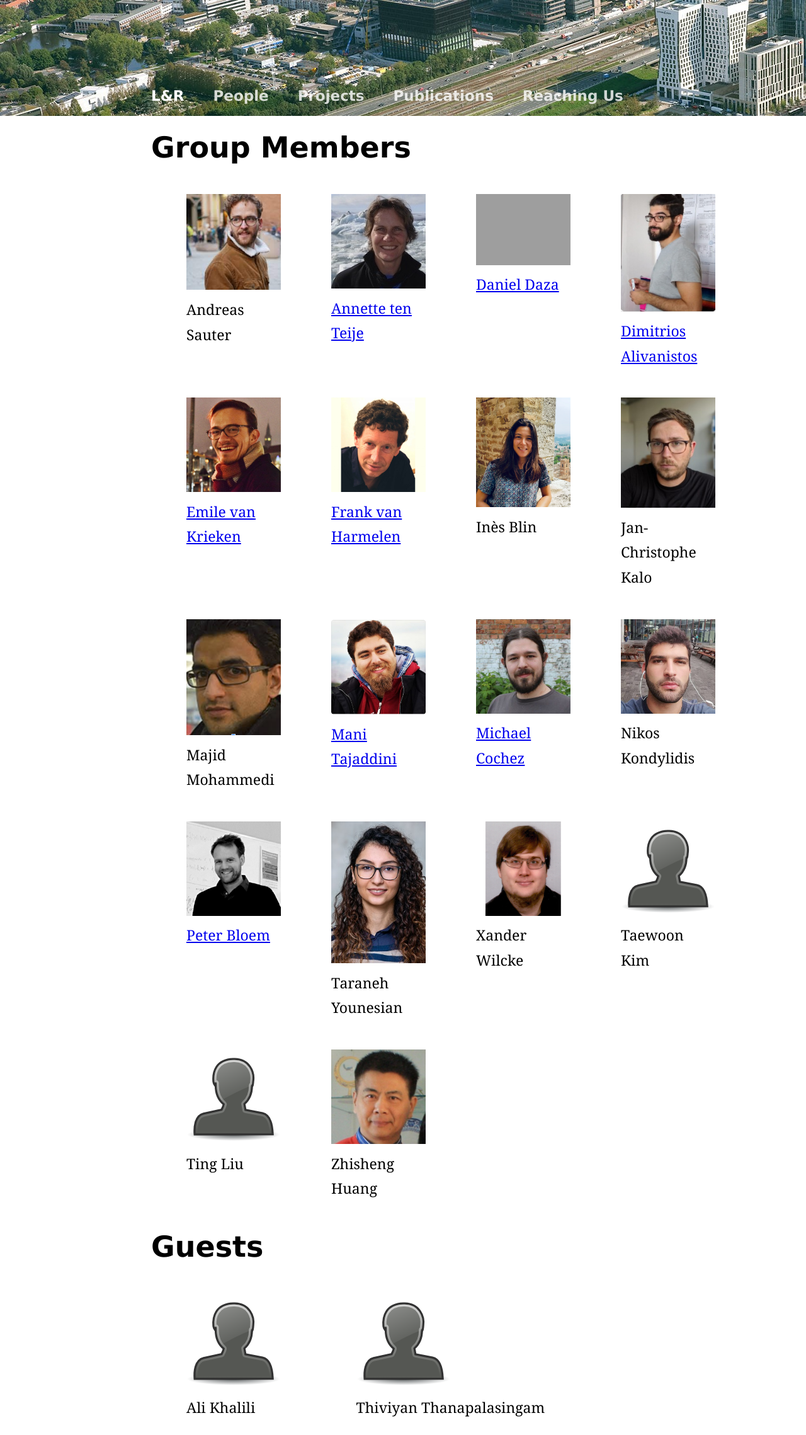
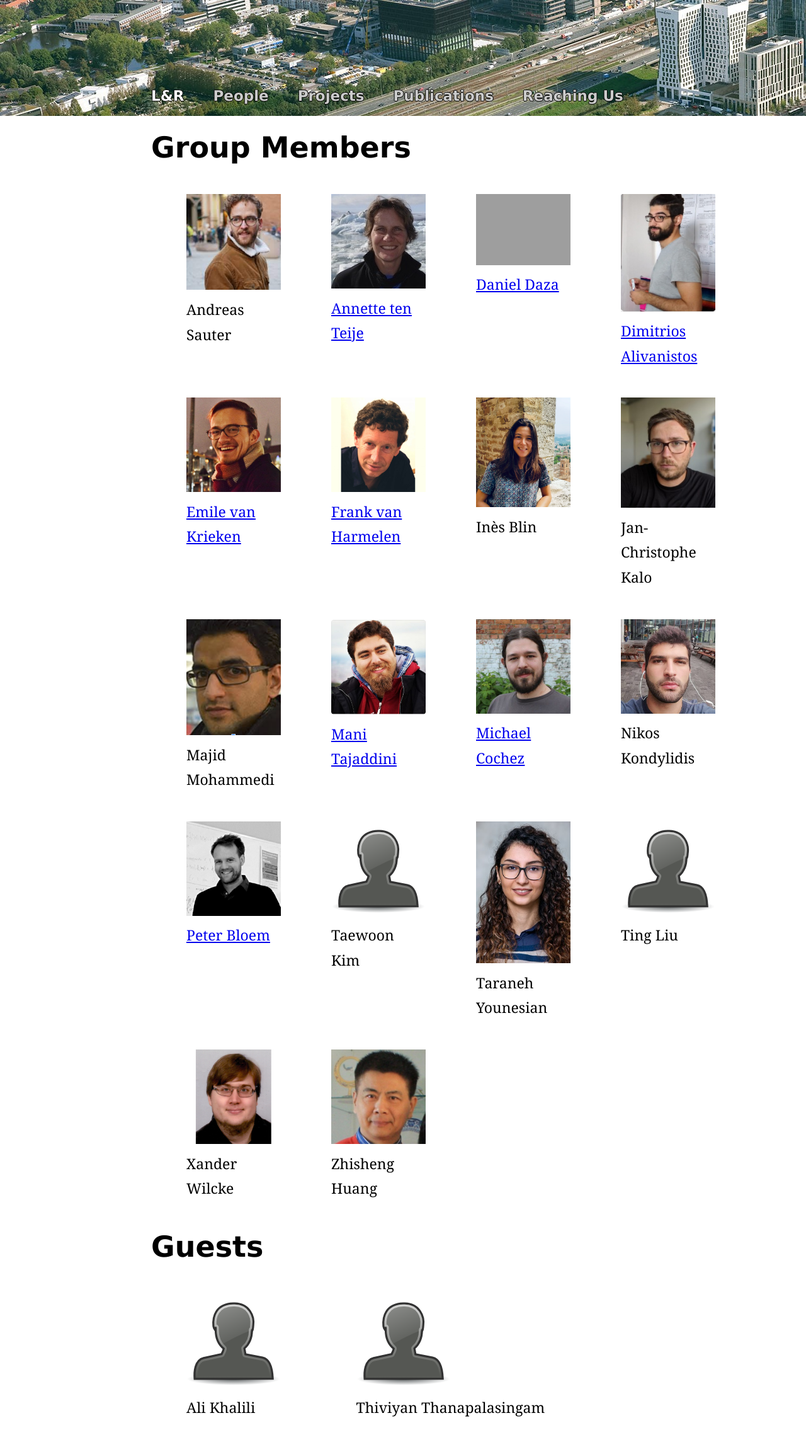
Before and after one commit to lr-vu/siteOLD, a Jekyll site: the page built from people/index.md, in a window 1280 px wide. Shown: the whole page at 63% size. Built offline with Jekyll 4.4.1, drawn with Linux system fonts in a browser that asks for light colours; our own code applies the rules of GitHub Pages for plain Markdown files.

Commit message:
updated people

```diff
--- a/people/index.md
+++ b/people/index.md
@@ -5,52 +5,79 @@
 # Group Members #
 
 <div class="people_gallery">
-
-    <!-- <figure><img src="{{ site.baseurl }}images/members/Al.png" class="people_gallery__img" alt="Image 1">
-<figcaption>Al Idrissou</figcaption>
-    </figure> -->
-<figure><img src="{{ site.baseurl }}images/members/Andreas.png" class="people_gallery__img" alt="Image 1">
-<figcaption>Andreas Sauter</figcaption>
-    </figure><figure><img src="{{ site.baseurl }}images/members/Annette.jpg" class="people_gallery__img" alt="Image 1">
-<figcaption><a href="https://www.cs.vu.nl/~annette/">Annette ten Teije</a></figcaption>
-    </figure><figure><img src="{{ site.baseurl }}images/members/Daniel.png" class="people_gallery__img" alt="Image 1">
-<figcaption><a href="https://dfdazac.github.io/">Daniel Daza</a></figcaption>
-    </figure><figure><img src="{{ site.baseurl }}images/members/Dimitris.png" class="people_gallery__img" alt="Image 1">
-<figcaption><a href="https://dimitrisalivas.github.io/">Dimitrios Alivanistos</a></figcaption>
-    </figure><figure><img src="{{ site.baseurl }}images/members/Emile.jpg" class="people_gallery__img" alt="Image 1">
-<figcaption><a href="https://emilevankrieken.com/">Emile van Krieken</a></figcaption>
-    </figure><figure><img src="{{ site.baseurl }}images/members/Frank.jpg" class="people_gallery__img" alt="Image 1">
-<figcaption><a href="https://www.cs.vu.nl/~frankh/">Frank van Harmelen</a></figcaption>
-    </figure><figure><img src="{{ site.baseurl }}images/members/Ines.png" class="people_gallery__img" alt="Image 1">
-<figcaption>Inès Blin</figcaption>
-    </figure><figure><img src="{{ site.baseurl }}images/members/JC.png" class="people_gallery__img" alt="Image 1">
-<figcaption>Jan-Christophe Kalo</figcaption>
-    </figure><figure><img src="{{ site.baseurl }}images/members/Majid.png" class="people_gallery__img" alt="Image 1">
-<figcaption>Majid Mohammedi</figcaption>
-    </figure><figure><img src="{{ site.baseurl }}images/members/Mani.png" class="people_gallery__img" alt="Image 1">
-<figcaption><a href="https://www.tudelft.nl/ewi/over-de-faculteit/afdelingen/intelligent-systems/interactive-intelligence/people/current-group-members/mani-tajaddini">Mani Tajaddini</a></figcaption>
-    </figure><figure><img src="{{ site.baseurl }}images/members/Michael.jpg" class="people_gallery__img" alt="Image 1">
-<figcaption><a href="https://www.cochez.nl/">Michael Cochez</a></figcaption>
-    </figure><figure><img src="{{ site.baseurl }}images/members/Nikos.png" class="people_gallery__img" alt="Image 1">
-<figcaption>Nikos Kondylidis</figcaption>
-    </figure><figure><img src="{{ site.baseurl }}images/members/Peter.jpg" class="people_gallery__img" alt="Image 1">
-<figcaption><a href="http://peterbloem.nl/">Peter Bloem</a></figcaption>
-    </figure><figure><img src="{{ site.baseurl }}images/members/Taraneh.png" class="people_gallery__img" alt="Image 1">
-<figcaption>Taraneh Younesian</figcaption>
-    </figure><figure><img src="{{ site.baseurl }}images/members/Xander-Wilcke.jpg" class="people_gallery__img" alt="Image 1">
-<figcaption>Xander Wilcke</figcaption>
+    <figure><img src="{{ site.baseurl }}images/members/Andreas.png" class="people_gallery__img" alt="Image 1">
+        <figcaption>Andreas Sauter</figcaption>
     </figure>
-<figure><img src="{{ site.baseurl }}images/members/no_picture.svg" class="people_gallery__img" alt="Image 1">
-<figcaption>Taewoon Kim</figcaption>
+    <figure><a href="https://www.cs.vu.nl/~annette/"><img src="{{ site.baseurl }}images/members/Annette.jpg"
+                class="people_gallery__img" alt="Image 1">
+            <figcaption>Annette ten Teije</figcaption>
+        </a>
     </figure>
-<figure><img src="{{ site.baseurl }}images/members/no_picture.svg" class="people_gallery__img" alt="Image 1">
-<figcaption>Ting Liu</figcaption>
+    <figure><a href="https://dfdazac.github.io/"><img src="{{ site.baseurl }}images/members/Daniel.png"
+                class="people_gallery__img" alt="Image 1">
+            <figcaption>Daniel Daza</figcaption>
+        </a>
     </figure>
-<figure><img src="{{ site.baseurl }}images/members/Zhisheng-Huang.jpg" class="people_gallery__img" alt="Image 1">
-<figcaption>Zhisheng Huang</figcaption>
+    <figure><a href="https://dimitrisalivas.github.io/"><img src="{{ site.baseurl }}images/members/Dimitris.png"
+                class="people_gallery__img" alt="Image 1">
+            <figcaption>Dimitrios Alivanistos</figcaption>
+        </a>
+    </figure>
+    <figure><a href="https://emilevankrieken.com/"><img src="{{ site.baseurl }}images/members/Emile.jpg"
+                class="people_gallery__img" alt="Image 1">
+            <figcaption>Emile van Krieken</figcaption>
+        </a>
+    </figure>
+    <figure><a href="https://www.cs.vu.nl/~frankh/"><img src="{{ site.baseurl }}images/members/Frank.jpg"
+                class="people_gallery__img" alt="Image 1">
+            <figcaption>Frank van Harmelen</figcaption>
+        </a>
+    </figure>
+    <figure><img src="{{ site.baseurl }}images/members/Ines.png" class="people_gallery__img" alt="Image 1">
+        <figcaption>Inès Blin</figcaption>
+    </figure>
+    <figure><img src="{{ site.baseurl }}images/members/JC.png" class="people_gallery__img" alt="Image 1">
+        <figcaption>Jan-Christophe Kalo</figcaption>
+    </figure>
+    <figure><img src="{{ site.baseurl }}images/members/Majid.png" class="people_gallery__img" alt="Image 1">
+        <figcaption>Majid Mohammedi</figcaption>
+    </figure>
+    <figure><a
+            href="https://www.tudelft.nl/ewi/over-de-faculteit/afdelingen/intelligent-systems/interactive-intelligence/people/current-group-members/mani-tajaddini"><img
+                src="{{ site.baseurl }}images/members/Mani.png" class="people_gallery__img" alt="Image 1">
+            <figcaption>Mani
+                Tajaddini</figcaption>
+        </a>
+    </figure>
+    <figure><a href="https://www.cochez.nl/"><img src="{{ site.baseurl }}images/members/Michael.jpg"
+                class="people_gallery__img" alt="Image 1">
+            <figcaption>Michael Cochez</figcaption>
+        </a>
+    </figure>
+    <figure><img src="{{ site.baseurl }}images/members/Nikos.png" class="people_gallery__img" alt="Image 1">
+        <figcaption>Nikos Kondylidis</figcaption>
+    </figure>
+    <figure><a href="http://peterbloem.nl/"><img src="{{ site.baseurl }}images/members/Peter.jpg"
+                class="people_gallery__img" alt="Image 1">
+            <figcaption>Peter Bloem</figcaption>
+        </a>
+    </figure>
+    <figure><img src="{{ site.baseurl }}images/members/no_picture.svg" class="people_gallery__img" alt="Image 1">
+        <figcaption>Taewoon Kim</figcaption>
+    </figure>
+    <figure><img src="{{ site.baseurl }}images/members/Taraneh.png" class="people_gallery__img" alt="Image 1">
+        <figcaption>Taraneh Younesian</figcaption>
+    </figure>
+    <figure><img src="{{ site.baseurl }}images/members/no_picture.svg" class="people_gallery__img" alt="Image 1">
+        <figcaption>Ting Liu</figcaption>
+    </figure>
+    <figure><img src="{{ site.baseurl }}images/members/Xander-Wilcke.jpg" class="people_gallery__img" alt="Image 1">
+        <figcaption>Xander Wilcke</figcaption>
+    </figure>
+    <figure><img src="{{ site.baseurl }}images/members/Zhisheng-Huang.jpg" class="people_gallery__img" alt="Image 1">
+        <figcaption>Zhisheng Huang</figcaption>
     </figure>
 </div>
-
 # Guests #
 
 <div class="people_gallery">
--- a/style.css
+++ b/style.css
@@ -88,12 +88,14 @@
 
 nav ul li a {
 	color: #ffffffcc;
+	text-shadow: 1px 0 0 #000, 0 -1px 0 #000, 0 1px 0 #000, -1px 0 0 #000;
 	font-weight: bold;
 	text-decoration: none;
 }
 
 nav ul li a:hover {
-	color: #ffffff;
+	/*color: #ffffff;*/
+	color: #0089CF;
 	text-decoration: none;
 }
 
```
Also changed, not shown: images/projects/discobery_lab.png.
